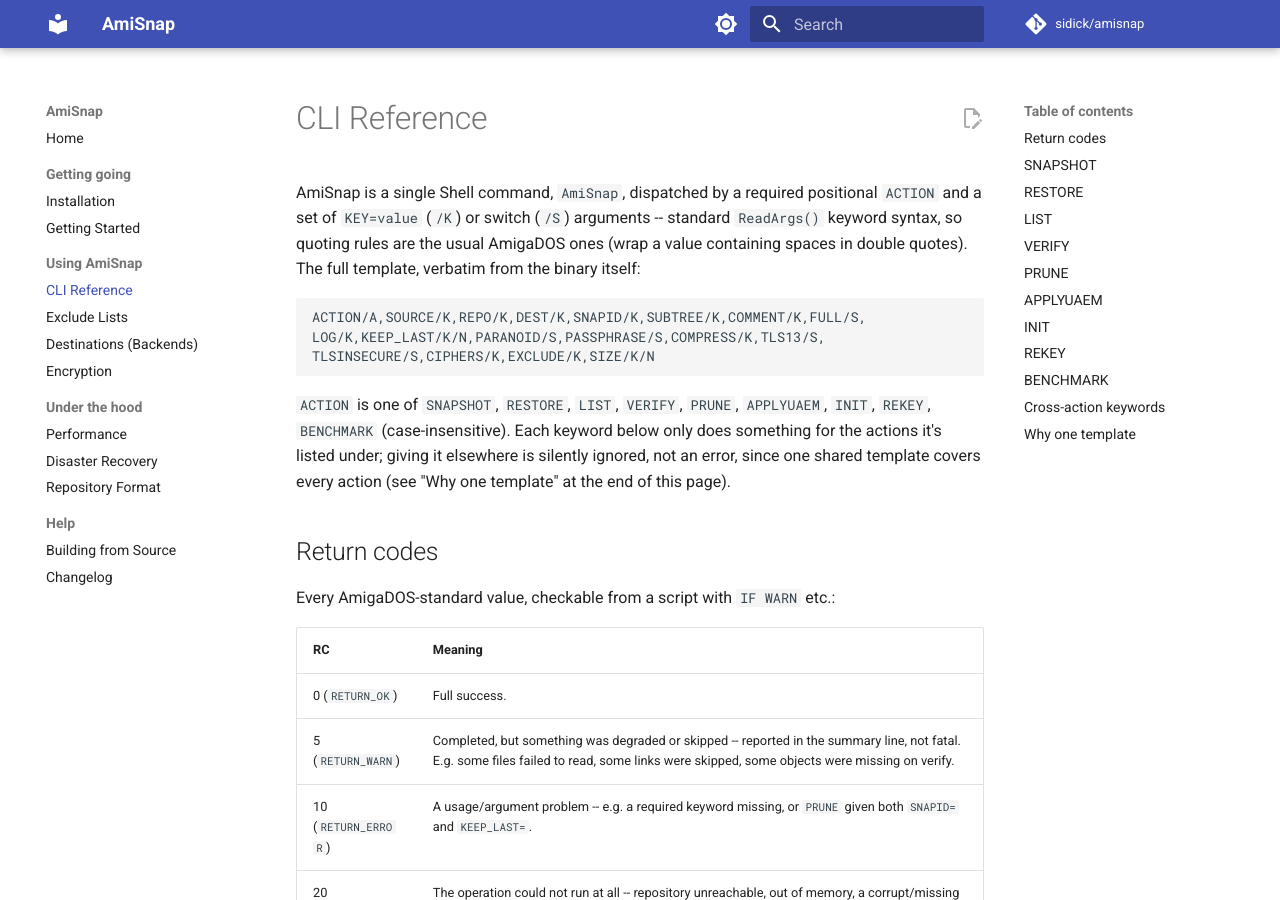
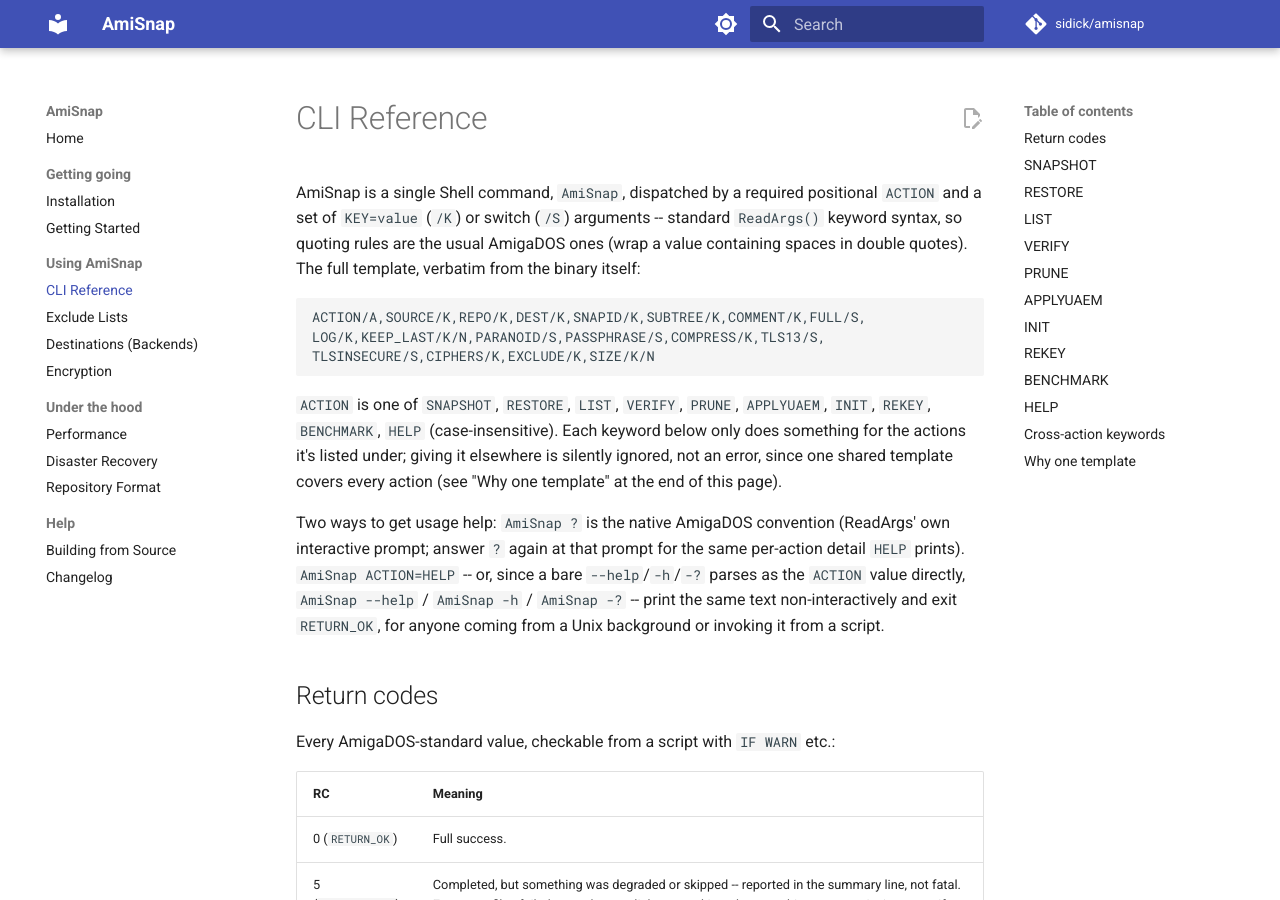
Before and after one commit to sidick/amisnap, an MkDocs documentation site: the page built from userdocs/CLI-Reference.md, in a window 1280 px wide and 900 px high. Built offline with MkDocs 1.6.1 and Material for MkDocs 9.7.7, drawn with Linux system fonts in a browser that asks for light colours; comment, search, counter and statistics services are not loaded; the version menu is left out; some of the changed text lies outside the part shown.

Commit message:
Add HELP action + --help/-h/-? aliases
AmiSnap has no argv at all (main(void), ReadArgs() pulls the raw
command line via dos.library) and the only prior way to see usage
text was the AmigaDOS-native "AmiSnap ?" prompt-twice convention --
not discoverable to anyone expecting a Unix-style flag, and unusable
non-interactively since it requires answering an interactive prompt.

Since ACTION/A is a plain positional string, "AmiSnap --help" already
parsed successfully with ACTION="--help" (ReadArgs has no opinion on
content) and fell through to the "unknown ACTION" error. Recognizing
HELP/--help/-h/-? as one more ACTION value in the existing dispatch
chain was enough -- no special pre-ReadArgs argument scanning needed.
cmd_help() prints the template + the existing RDA_ExtHelp text (now
also documenting itself) via amilog() (so LOG= is honored) and exits
RETURN_OK.

Verified under vamos inside the amiga-dev container: --help/-h both
exit 0 and print full usage; an unrecognized action still exits 10.
CLI-Reference.md gets a HELP section and a "two ways to get help" note
up top; mkdocs build --strict and make guide both still pass.

Co-Authored-By: Claude Fable 5 <noreply@anthropic.com>
Claude-Session: https://claude.ai/code/session_01Rg7wAajNJx7A5evh53PjJr

````diff
--- a/userdocs/CLI-Reference.md
+++ b/userdocs/CLI-Reference.md
@@ -13,10 +13,19 @@ TLSINSECURE/S,CIPHERS/K,EXCLUDE/K,SIZE/K/N
 ```
 
 `ACTION` is one of `SNAPSHOT`, `RESTORE`, `LIST`, `VERIFY`, `PRUNE`,
-`APPLYUAEM`, `INIT`, `REKEY`, `BENCHMARK` (case-insensitive). Each keyword below only
-does something for the actions it's listed under; giving it elsewhere is
-silently ignored, not an error, since one shared template covers every
-action (see "Why one template" at the end of this page).
+`APPLYUAEM`, `INIT`, `REKEY`, `BENCHMARK`, `HELP` (case-insensitive).
+Each keyword below only does something for the actions it's listed
+under; giving it elsewhere is silently ignored, not an error, since one
+shared template covers every action (see "Why one template" at the end
+of this page).
+
+Two ways to get usage help: `AmiSnap ?` is the native AmigaDOS
+convention (ReadArgs' own interactive prompt; answer `?` again at that
+prompt for the same per-action detail `HELP` prints). `AmiSnap
+ACTION=HELP` -- or, since a bare `--help`/`-h`/`-?` parses as the
+`ACTION` value directly, `AmiSnap --help` / `AmiSnap -h` / `AmiSnap
+-?` -- print the same text non-interactively and exit `RETURN_OK`, for
+anyone coming from a Unix background or invoking it from a script.
 
 ## Return codes
 
@@ -225,6 +234,18 @@ documented history of handshake fragility on this platform (see
 repeatedly inside a shipped command is exactly the kind of thing that
 provoked it before.
 
+## HELP
+
+```
+AmiSnap ACTION=HELP
+```
+
+Prints the template plus the per-action detail above and exits
+`RETURN_OK`. `--help`, `-h`, and `-?` are recognized as aliases (a
+bare `AmiSnap --help` parses `--help` straight into the positional
+`ACTION` value, so no special argument handling was needed beyond
+recognizing those strings alongside the other action names).
+
 ## Cross-action keywords
 
 - `LOG=<path>` -- also write every diagnostic/summary line to this file
````
Also changed, not shown: 1 other file.
